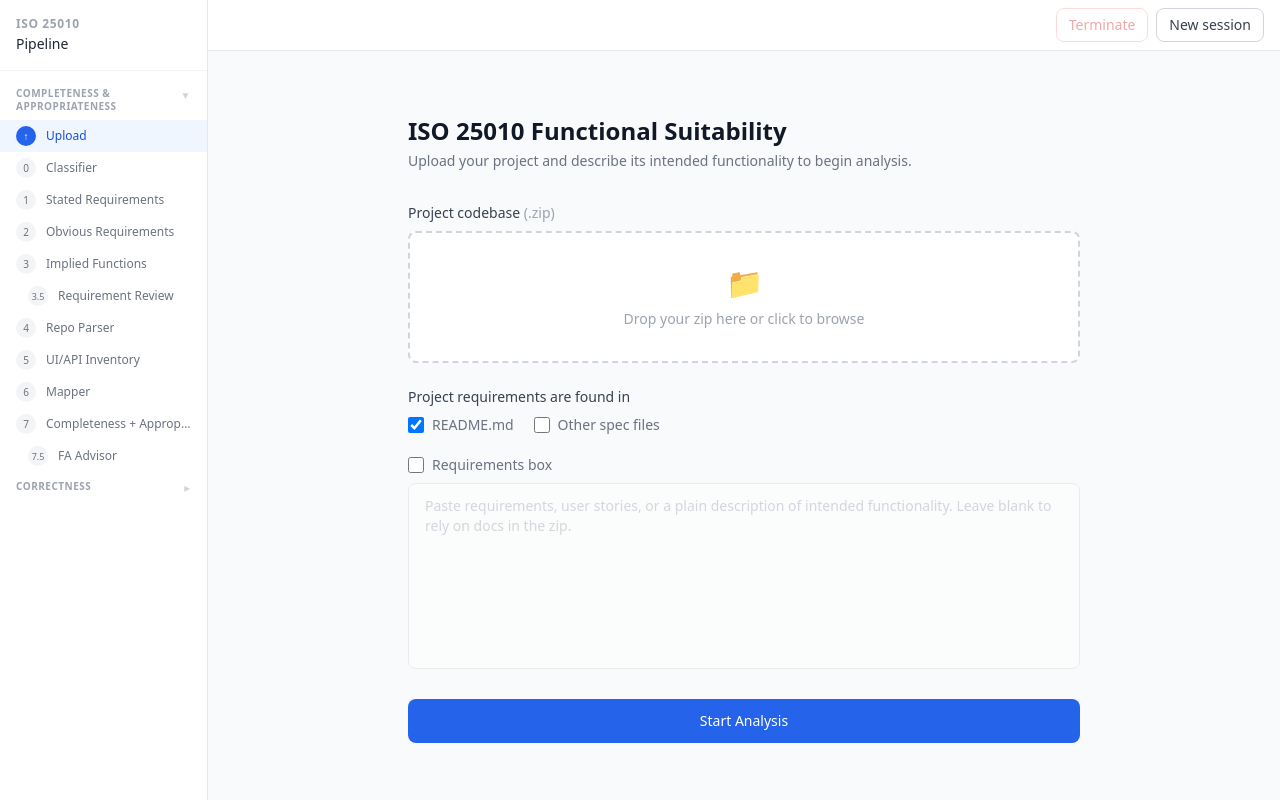
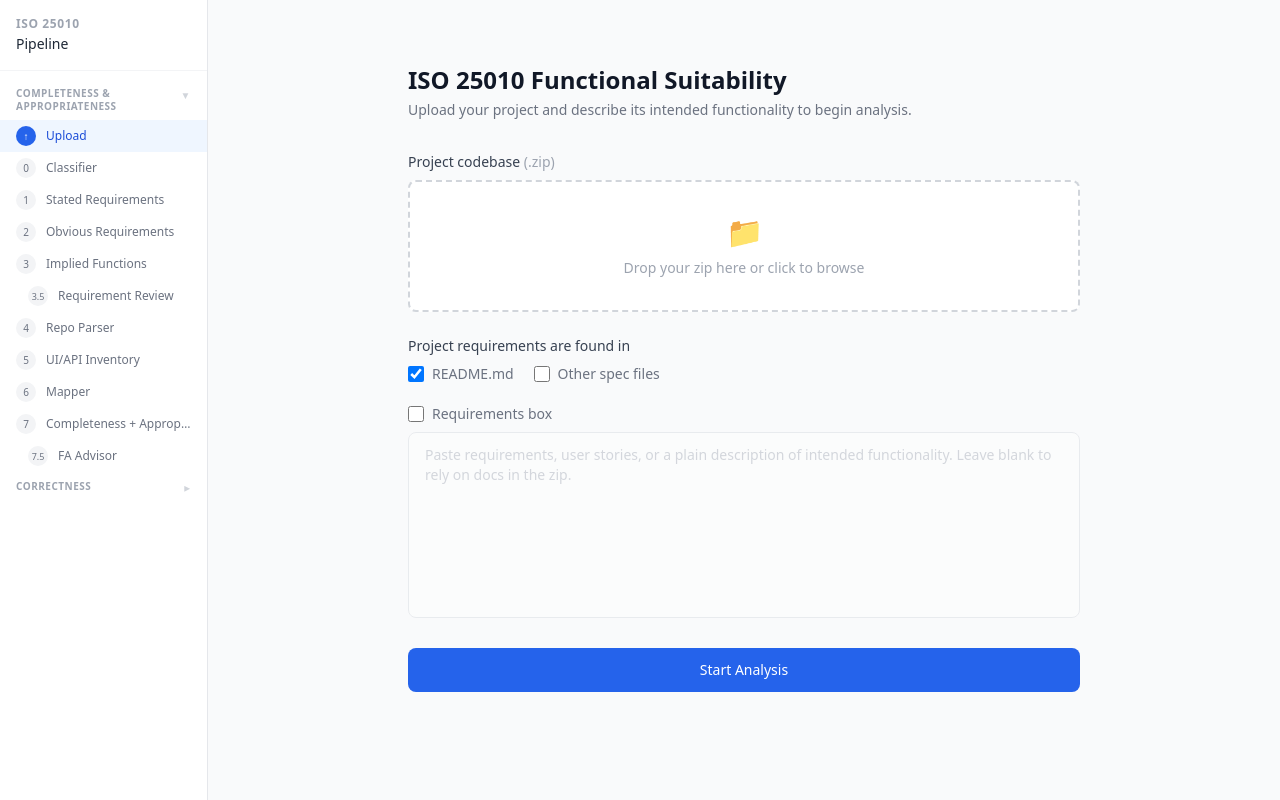
Before and after one commit to Bryanlim706/DSTA-MVP, a React (Vite) app in the folder frontend/: page / in a window 1280 px wide. Built offline with nearby package versions, Linux system fonts and the light colour scheme; the HTML template or start-up script is replaced by a standard one.

Commit message:
fix(frontend): show terminate/new session bar after upload, not after step 0

```diff
--- a/frontend/src/App.tsx
+++ b/frontend/src/App.tsx
@@ -434,12 +434,14 @@
     <div className="flex h-screen overflow-hidden bg-gray-50">
       <Sidebar stage={stage} currentStep={job?.current_step} jobStatus={job?.status} />
       <main className="flex-1 overflow-y-auto flex flex-col">
+        {stage !== 'upload' && (
           <TopBar
             canTerminate={!!job && !isTerminated}
             isTerminated={isTerminated}
             onTerminate={handleTerminate}
             onNewSession={handleNewSession}
           />
+        )}
         <div className="flex-1">
           {stage === 'upload' && <UploadPage onUploadComplete={handleUploadComplete} />}
           {stage === 'loading' && (
```
Lines whose indentation alone changed are shown as unchanged.
